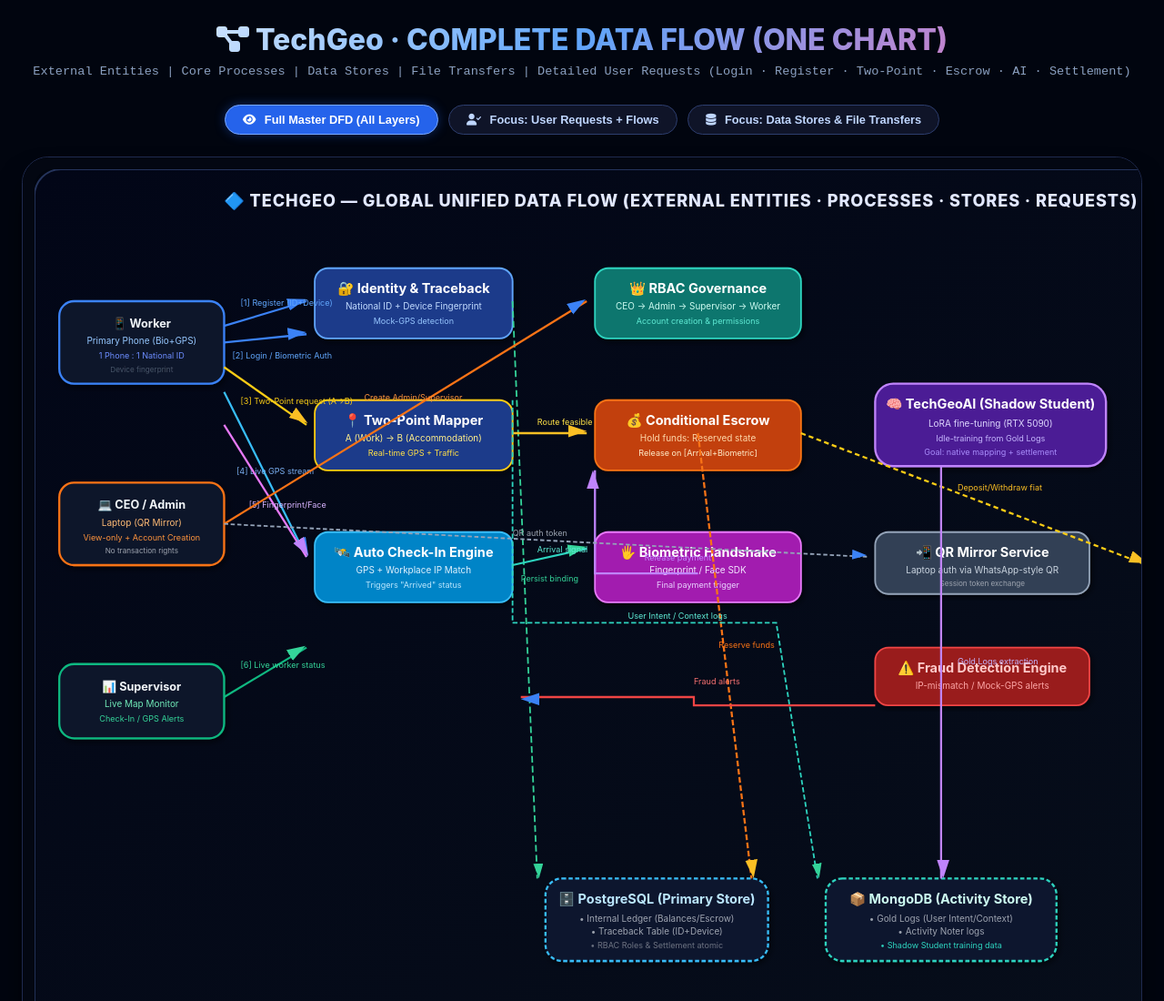
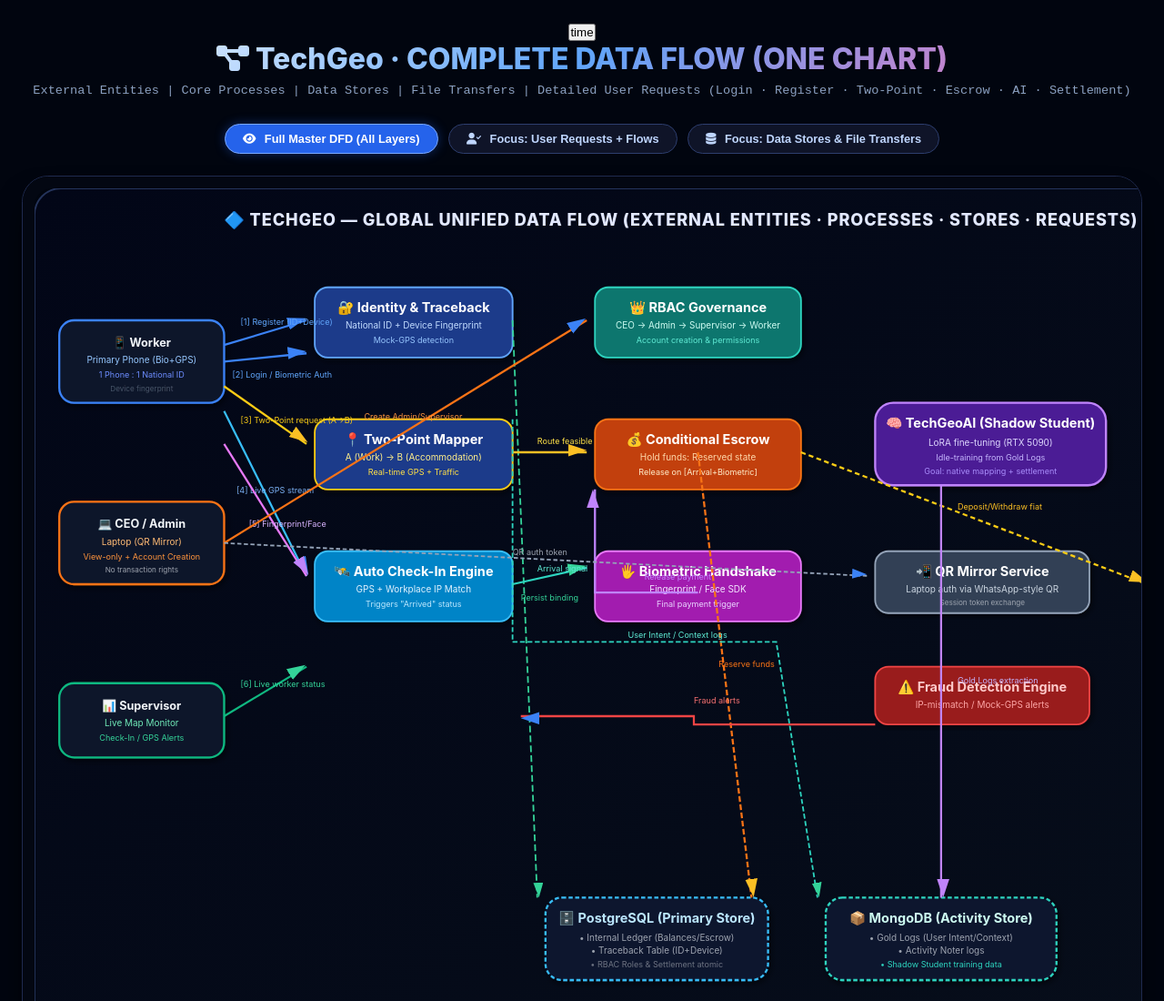
Before and after one commit to tech-ge/project, a plain HTML site: page index.html in a window 1280 px wide. Shown: the top 1100 px of the page at 91% size. Drawn offline with Linux system fonts and the light colour scheme.

Commit message:
Update index.html

```diff
--- a/index.html
+++ b/index.html
@@ -138,6 +138,7 @@
 <body>
 <div class="container">
     <div class="master-header">
+        <a href="time.html"><button>time</button></a>
         <h1><i class="fas fa-project-diagram"></i> TechGeo · COMPLETE DATA FLOW (ONE CHART)</h1>
         <p>External Entities | Core Processes | Data Stores | File Transfers | Detailed User Requests (Login · Register · Two-Point · Escrow · AI · Settlement)</p>
     </div>
```
